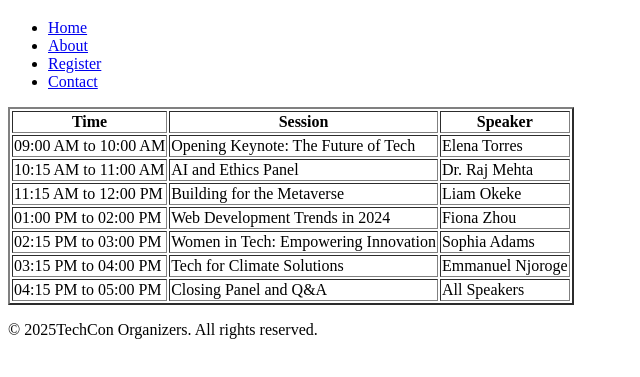
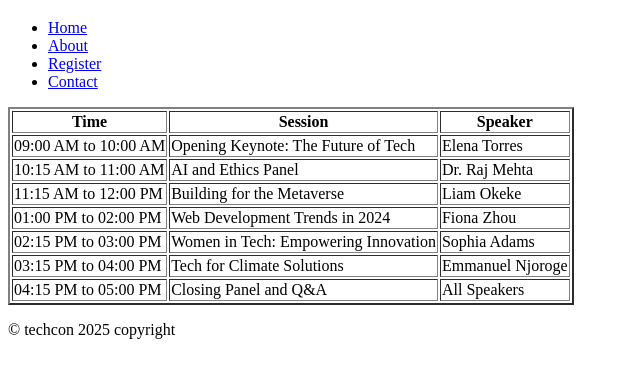
Before and after one commit to D0r15/TechCon_HTML, a plain HTML site: page techcon_website/schedule.html in a window 1280 px wide. Shown: the part 61-438 px from the top of the page, without its empty margins (0-640 px from the left). Drawn offline with Linux system fonts and the light colour scheme.

Commit message:
copyright

```diff
--- a/techcon_website/schedule.html
+++ b/techcon_website/schedule.html
@@ -65,6 +65,6 @@
         </tbody>
       </table>
     </main>
-    <footer><p>&copy; 2025TechCon Organizers. All rights reserved.</p></footer>
+    <footer><p>&copy; techcon 2025 copyright</p></footer>
   </body>
 </html>
```
